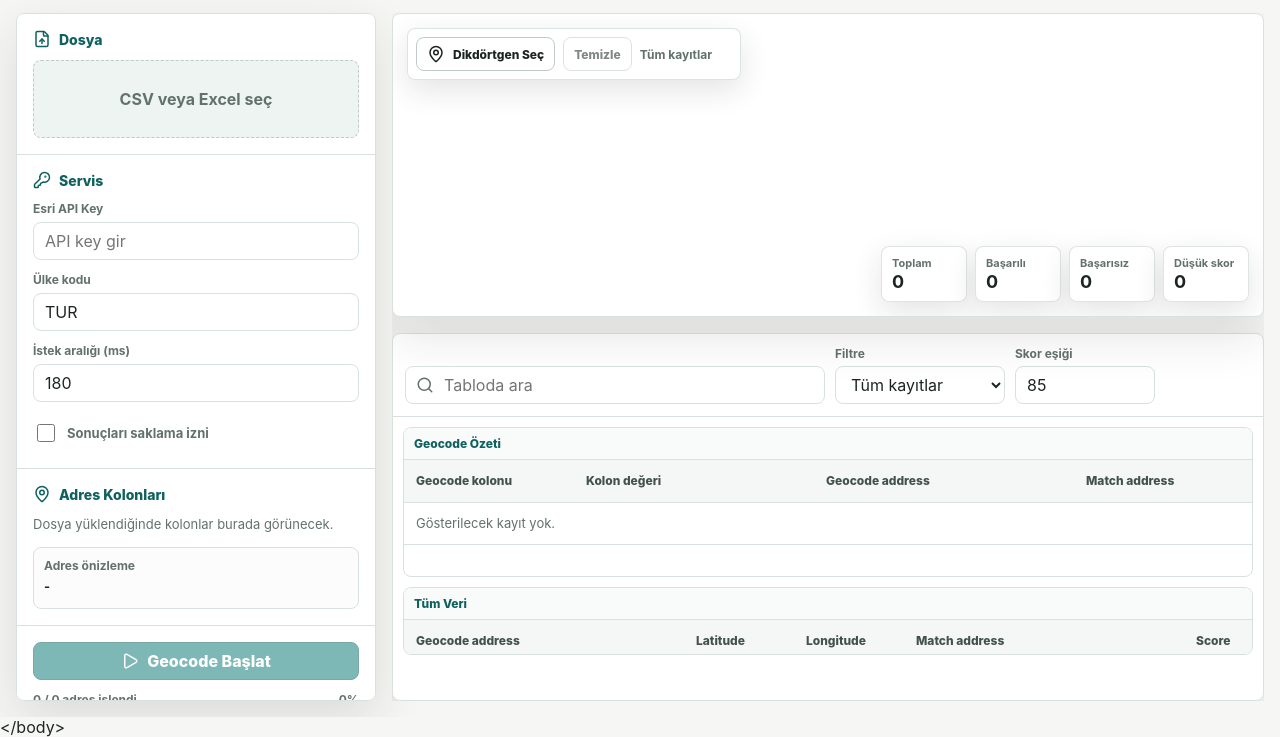
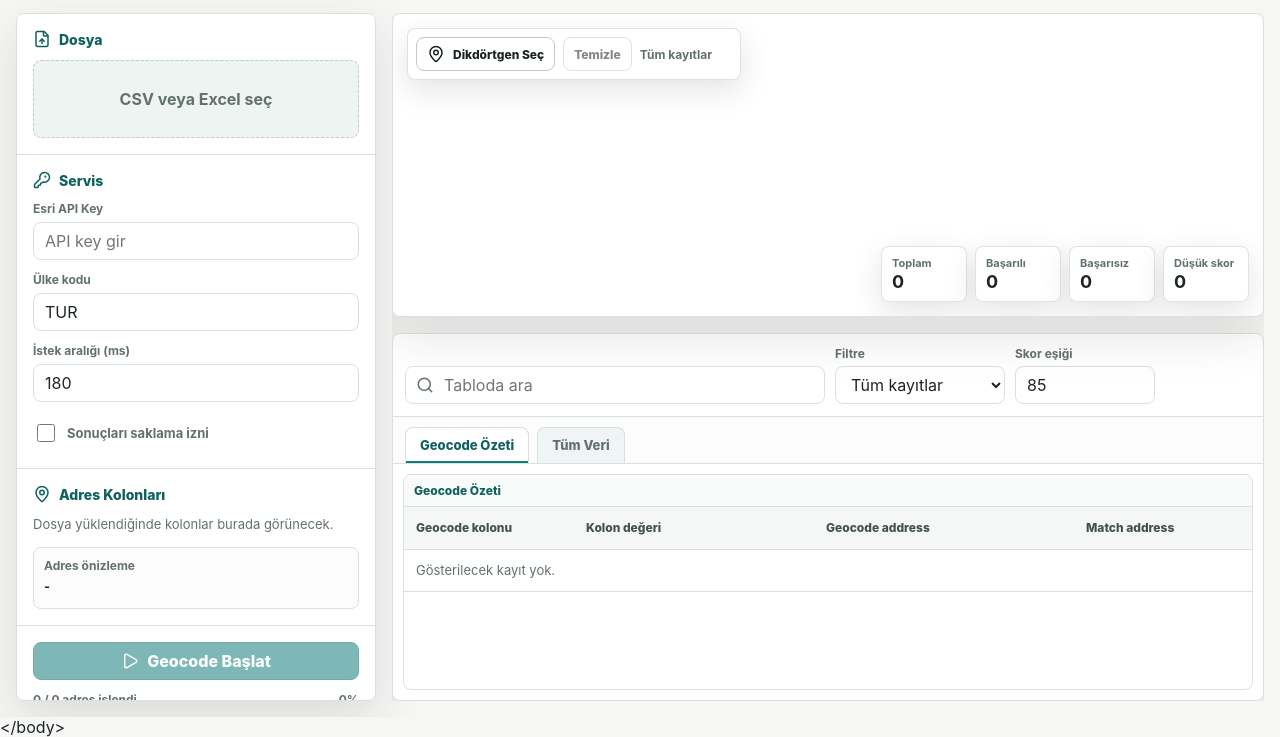
Before and after one commit to burakkucuk11/arcgis-geocode-app, a website built with Vite: page index.html in a window 1280 px wide. Shown: the part 83-820 px from the top of the page. Built offline with nearby package versions, Linux system fonts and the light colour scheme; what @arcgis/core would draw is missing.

Commit message:
Use tabs for result tables

```diff
--- a/index.html
+++ b/index.html
@@ -160,8 +160,30 @@
                 <input id="scoreThresholdInput" type="number" value="85" min="0" max="100" step="1" />
               </div>
             </div>
+            <div class="table-tabs" role="tablist" aria-label="Tablo görünümü">
+              <button
+                id="summaryTab"
+                class="table-tab active"
+                type="button"
+                role="tab"
+                aria-selected="true"
+                data-table-tab="summary"
+              >
+                Geocode Özeti
+              </button>
+              <button
+                id="fullTableTab"
+                class="table-tab"
+                type="button"
+                role="tab"
+                aria-selected="false"
+                data-table-tab="full"
+              >
+                Tüm Veri
+              </button>
+            </div>
             <div class="tables-area">
-              <section class="table-block table-block--summary" aria-label="Geocode özet tablosu">
+              <section class="table-block table-block--summary active" data-table-panel="summary" aria-label="Geocode özet tablosu">
                 <div class="table-title">Geocode Özeti</div>
                 <div class="table-scroll">
                   <table id="summaryTable">
@@ -180,7 +202,7 @@
                 </div>
               </section>
 
-              <section class="table-block table-block--full" aria-label="Tüm attribute tablosu">
+              <section class="table-block table-block--full" data-table-panel="full" aria-label="Tüm attribute tablosu" hidden>
                 <div class="table-title">Tüm Veri</div>
                 <div class="table-scroll">
                   <table id="resultsTable">
--- a/src/main.js
+++ b/src/main.js
@@ -65,6 +65,8 @@ const elements = {
   tableCols: document.querySelector("#tableCols"),
   tableHead: document.querySelector("#tableHead"),
   tableBody: document.querySelector("#tableBody"),
+  tableTabs: Array.from(document.querySelectorAll("[data-table-tab]")),
+  tablePanels: Array.from(document.querySelectorAll("[data-table-panel]")),
   exportCsvButton: document.querySelector("#exportCsvButton"),
   exportKmlButton: document.querySelector("#exportKmlButton"),
   exportShpButton: document.querySelector("#exportShpButton")
@@ -79,6 +81,7 @@ let spatialFilterRowIds = null;
 let isBoxSelectMode = false;
 let boxSelectStart = null;
 let isGeocoding = false;
+let activeTableView = "summary";
 
 const graphicsLayer = new GraphicsLayer({ title: "Geocode Sonuçları" });
 const map = new ArcGISMap({
@@ -136,6 +139,9 @@ elements.scoreThresholdInput.addEventListener("input", () => {
 elements.exportCsvButton.addEventListener("click", exportCsv);
 elements.exportKmlButton.addEventListener("click", exportKml);
 elements.exportShpButton.addEventListener("click", exportShp);
+elements.tableTabs.forEach((tab) => {
+  tab.addEventListener("click", () => setActiveTableView(tab.dataset.tableTab));
+});
 
 view.on("click", async (event) => {
   const hit = await view.hitTest(event);
@@ -804,6 +810,26 @@ function renderTables() {
   renderTable();
 }
 
+function setActiveTableView(viewName) {
+  if (!viewName) {
+    return;
+  }
+
+  activeTableView = viewName;
+
+  elements.tableTabs.forEach((tab) => {
+    const isActive = tab.dataset.tableTab === activeTableView;
+    tab.classList.toggle("active", isActive);
+    tab.setAttribute("aria-selected", String(isActive));
+  });
+
+  elements.tablePanels.forEach((panel) => {
+    const isActive = panel.dataset.tablePanel === activeTableView;
+    panel.classList.toggle("active", isActive);
+    panel.hidden = !isActive;
+  });
+}
+
 function renderSummaryTable() {
   const rows = getFilteredRows();
   const columnWidths = [170, 240, 260, 280, 90, 120, 120, 130];
@@ -1229,3 +1255,4 @@ renderStats();
 renderTables();
 updateActionStates();
 updateSelectionStatus();
+setActiveTableView(activeTableView);
--- a/src/style.css
+++ b/src/style.css
@@ -487,7 +487,7 @@ button:focus-visible,
 
 .table-shell {
   display: grid;
-  grid-template-rows: auto minmax(0, 1fr);
+  grid-template-rows: auto auto minmax(0, 1fr);
   min-height: 0;
   overflow: hidden;
 }
@@ -501,10 +501,44 @@ button:focus-visible,
   border-bottom: 1px solid var(--line);
 }
 
+.table-tabs {
+  display: flex;
+  gap: 8px;
+  min-width: 0;
+  padding: 10px 12px 0;
+  border-bottom: 1px solid var(--line);
+  background: #fbfcfb;
+}
+
+.table-tab {
+  appearance: none;
+  border: 1px solid var(--line);
+  border-bottom: 0;
+  border-radius: 8px 8px 0 0;
+  background: #eef5f4;
+  color: var(--muted);
+  cursor: pointer;
+  font: inherit;
+  font-size: 13px;
+  font-weight: 760;
+  line-height: 1.2;
+  min-height: 36px;
+  padding: 9px 14px;
+}
+
+.table-tab:hover {
+  color: var(--primary-dark);
+  background: #f8fbfa;
+}
+
+.table-tab.active {
+  background: var(--surface);
+  color: var(--primary-dark);
+  box-shadow: 0 -2px 0 var(--primary) inset;
+}
+
 .tables-area {
-  display: grid;
-  grid-template-rows: minmax(150px, 0.34fr) minmax(0, 0.66fr);
-  gap: 10px;
+  display: block;
   min-height: 0;
   overflow: hidden;
   padding: 10px;
@@ -513,11 +547,16 @@ button:focus-visible,
 .table-block {
   display: grid;
   grid-template-rows: auto minmax(0, 1fr);
+  height: 100%;
   min-height: 0;
   overflow: hidden;
   border: 1px solid var(--line);
   border-radius: 8px;
   background: var(--surface);
+}
+
+.table-block[hidden] {
+  display: none;
 }
 
 .table-title {
@@ -695,10 +734,6 @@ button:focus-visible,
     grid-template-columns: 1fr;
   }
 
-  .tables-area {
-    grid-template-rows: minmax(150px, 0.34fr) minmax(0, 0.66fr);
-  }
-
   .map-tools {
     align-items: flex-start;
     flex-wrap: wrap;
```
